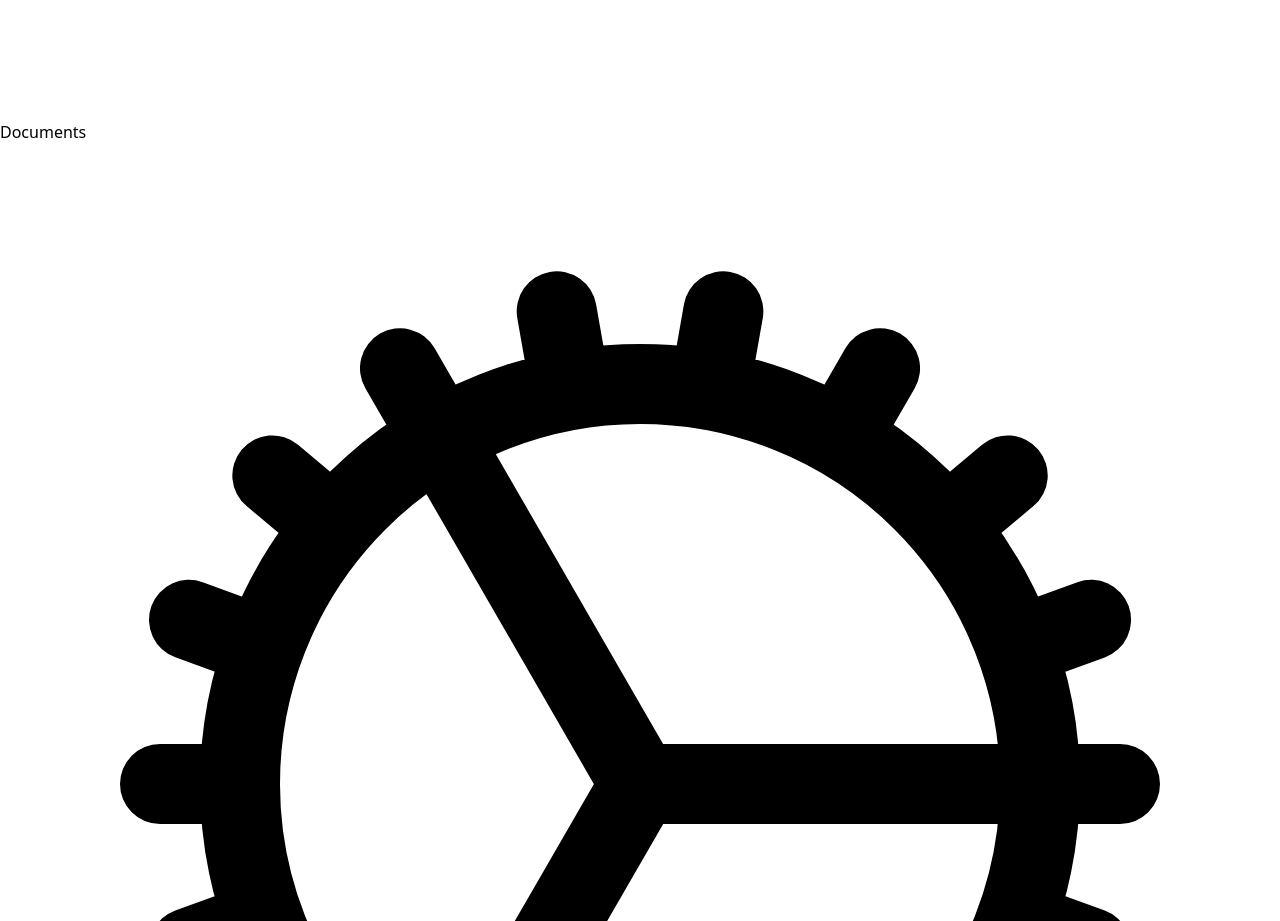
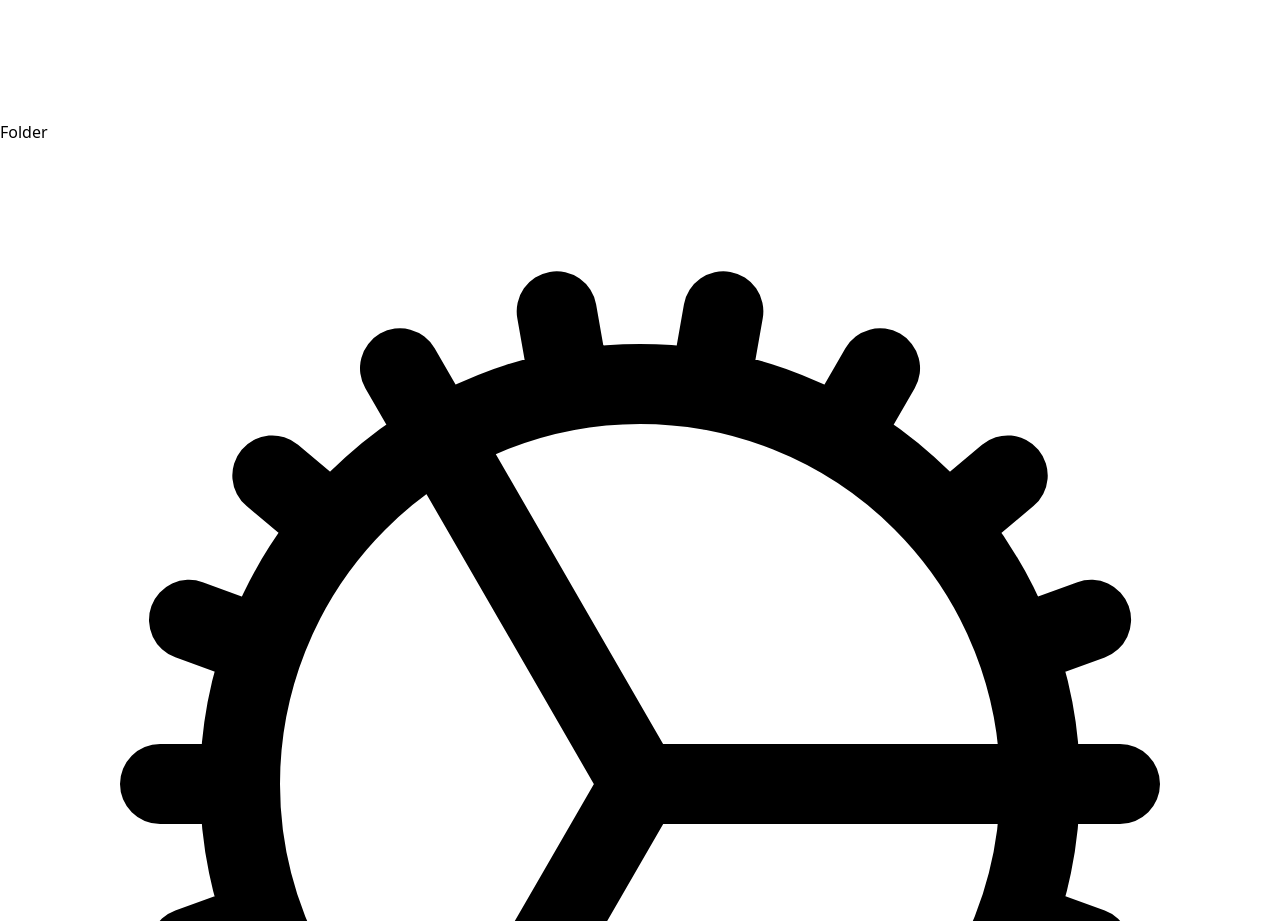
Before and after one commit to shivanshsharma8834/feydOS, a Next.js app: page / in a window 1280 px wide. Shown: the part 1160-2081 px from the top of the page. Built offline with nearby package versions, Linux system fonts and the light colour scheme.

Commit message:
Cleaned Up Icon handling logic

```diff
--- a/src/components/Desktop.tsx
+++ b/src/components/Desktop.tsx
@@ -4,20 +4,21 @@ import DesktopIcon from '@/components/DesktopIcon';
 import Window from '@/components/Window';
 import HomePage from '@/pages/HomePage';
 import useWindowStore from '@/stores/windowStore';
+import { WindowTypes } from '@/types/windowTypes';
 
-interface DesktopItem {
+interface DesktopIcon {
   id: string;
-  type: 'folder' | 'settings' | 'document' | 'home';
   name: string;
+  type: WindowTypes;
   position: { x: number; y: number };
 }
 
 const Desktop = () => {
-  const [icons, setIcons] = useState<DesktopItem[]>([
-    { id: '1', type: 'folder', name: 'Documents', position: { x: 50, y: 50 } },
-    { id: '2', type: 'settings', name: 'Settings', position: { x: 50, y: 150 } },
-    { id: '3', type: 'document', name: 'Readme', position: { x: 50, y: 250 } },
-    { id: '4', type: 'home', name: 'Home', position: { x: 50, y: 350 } },
+  const [desktopIcons, setDesktopIcons] = useState<DesktopIcon[]>([
+    { id: '1', name: 'Folder', type: 'folder', position: { x: 50, y: 50 } },
+    { id: '2', name: 'Settings', type: 'settings', position: { x: 50, y: 150 } },
+    { id: '3', name: 'Readme', type: 'document', position: { x: 50, y: 250 } },
+    { id: '4', name: 'Home', type: 'home', position: { x: 50, y: 350 } },
   ]);
 
   const windows = useWindowStore((state) => state.windows);
@@ -60,12 +61,12 @@ const Desktop = () => {
       <div className="relative w-screen h-screen bg-gray-900 bg-[url('/background3.jpg')] bg-cover bg-no-repeat bg-center"
       >
         {/* Desktop Icons */}
-        {icons.map((icon) => (
+        {desktopIcons.map((icon) => (
           <DesktopIcon
             key={icon.id}
             id={icon.id}
+            type={icon.type}
             name={icon.name}
-            type={icon.type}
             position={icon.position}
             onDoubleClick={() => openWindow(icon.type)}
           />
--- a/src/components/DesktopIcon.tsx
+++ b/src/components/DesktopIcon.tsx
@@ -1,10 +1,11 @@
 "use client"
+import { WindowTypes } from '@/types/windowTypes';
 import { FolderIcon, CogIcon, DocumentIcon, ComputerDesktopIcon } from '@heroicons/react/24/outline';
 
 interface DesktopIconProps {
   id: string;
+  type: WindowTypes;
   name: string;
-  type: 'folder' | 'settings' | 'document' | 'home';
   position: { x: number; y: number };
   onDoubleClick: () => void;
 }
--- /dev/null
+++ b/src/types/windowTypes.ts
@@ -0,0 +1 @@
+export type WindowTypes = 'folder' | 'settings' | 'document' | 'home';
```
Also changed, not shown: src/applications/applications.ts (deleted, +0 -14 lines).
